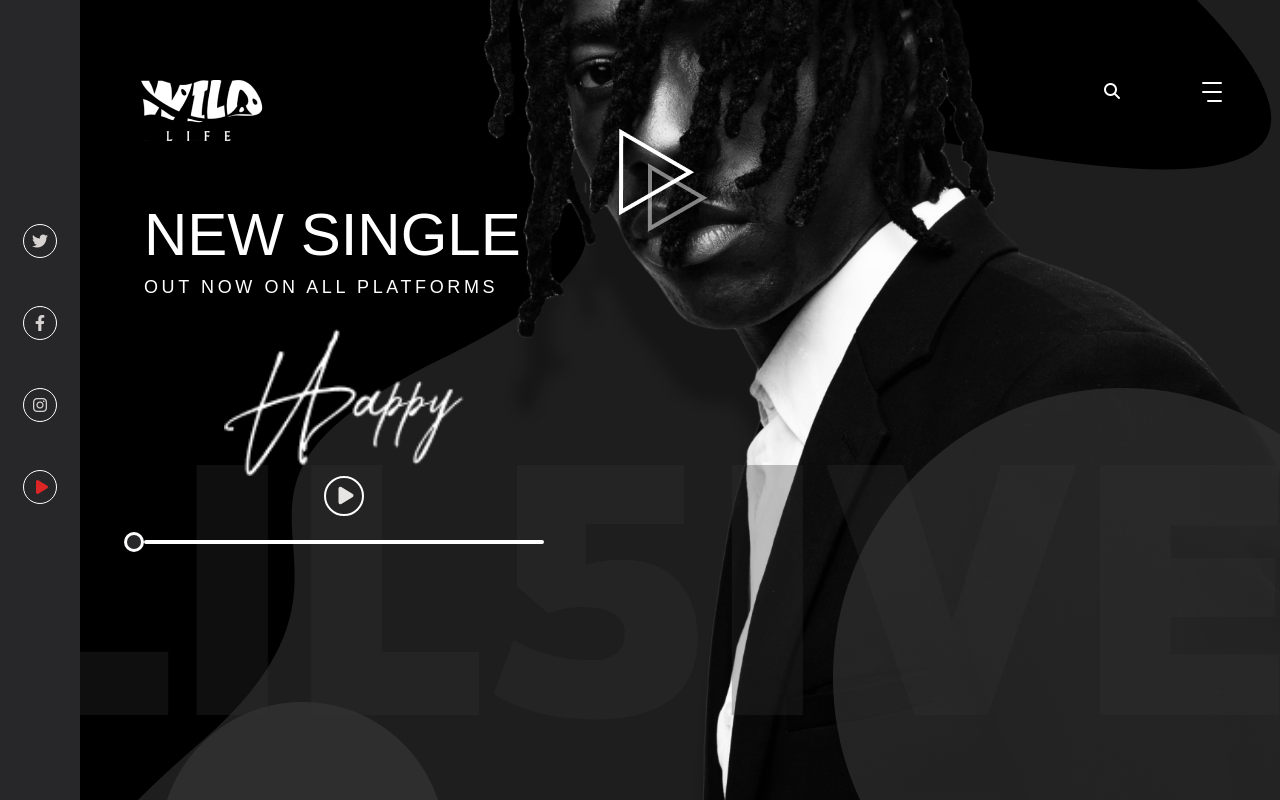
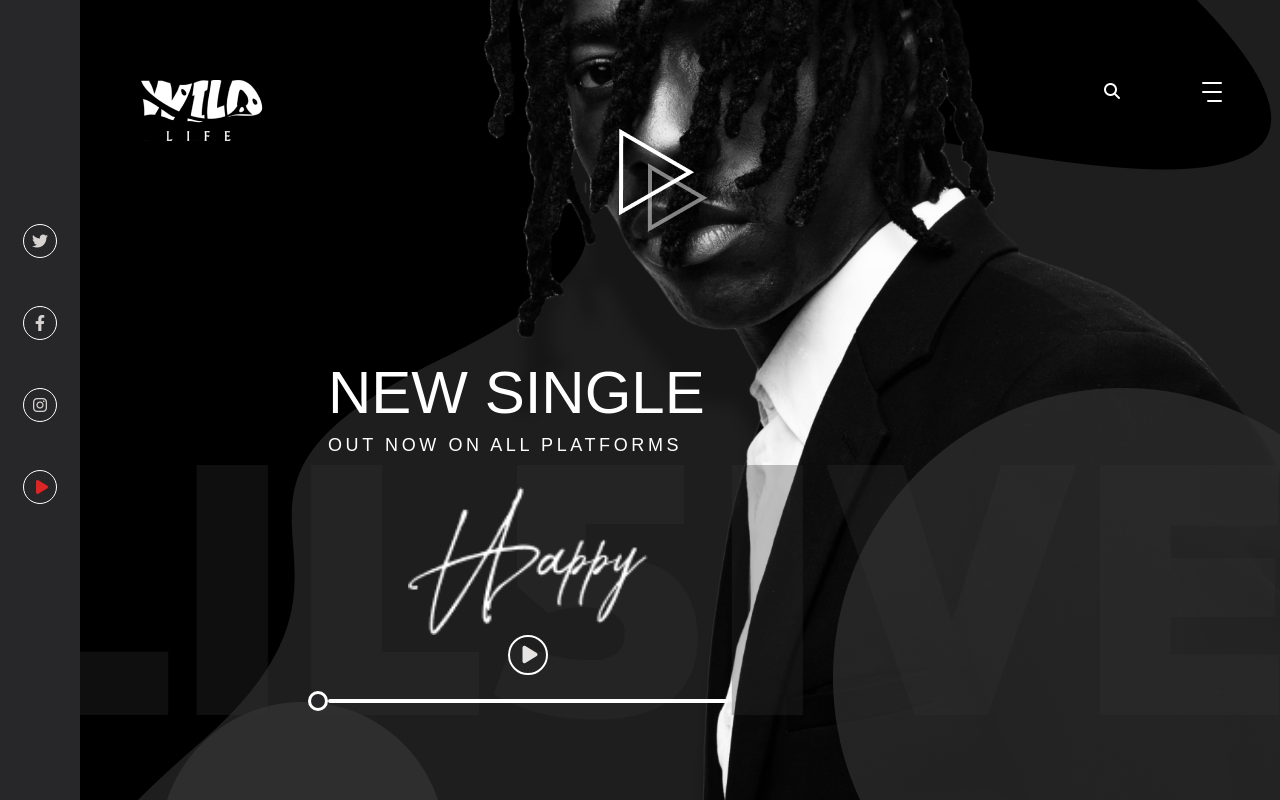
Before and after one commit to Hikmahx/wl-audio, a React (Create React App) app: page / in a window 1280 px wide. Built offline with nearby package versions, Linux system fonts and the light colour scheme; a web font is replaced by a local one.

Commit message:
style updated

```diff
--- a/src/pages/Home.tsx
+++ b/src/pages/Home.tsx
@@ -5,9 +5,9 @@ import AudioPlayer from "../components/Home/AudioPlayer";
 
 const Home = () => {
   return (
-    <div className="mx-8 flex items-center lg:items-start h-full">
+    <div className="mx-8 flex items-center h-full">
       <HeroBg />
-      <div className="relative z-30 w-full lg:w-[calc(100%_-_80px)] lg:ml-14 lg:mt-16 text-white flex flex-col items-center lg:items-start text-center lg:text-left lg:px-14 max-w-2xl lg:max-w-lg lg:mr-auto md:mx-auto">
+      <div className="relative z-30 w-full lg:w-[calc(100%_-_80px)] lg:ml-14 xl:ml-60 lg:mt-0 text-white flex flex-col items-center lg:items-start text-center lg:text-left lg:px-14 max-w-2xl lg:max-w-lg lg:mr-auto md:mx-auto">
         <h1 className="text-6xl mb-2">NEW SINGLE</h1>
         <h2 className="text-lg tracking-[0.2em] mb-7">
           OUT NOW ON ALL PLATFORMS
```
